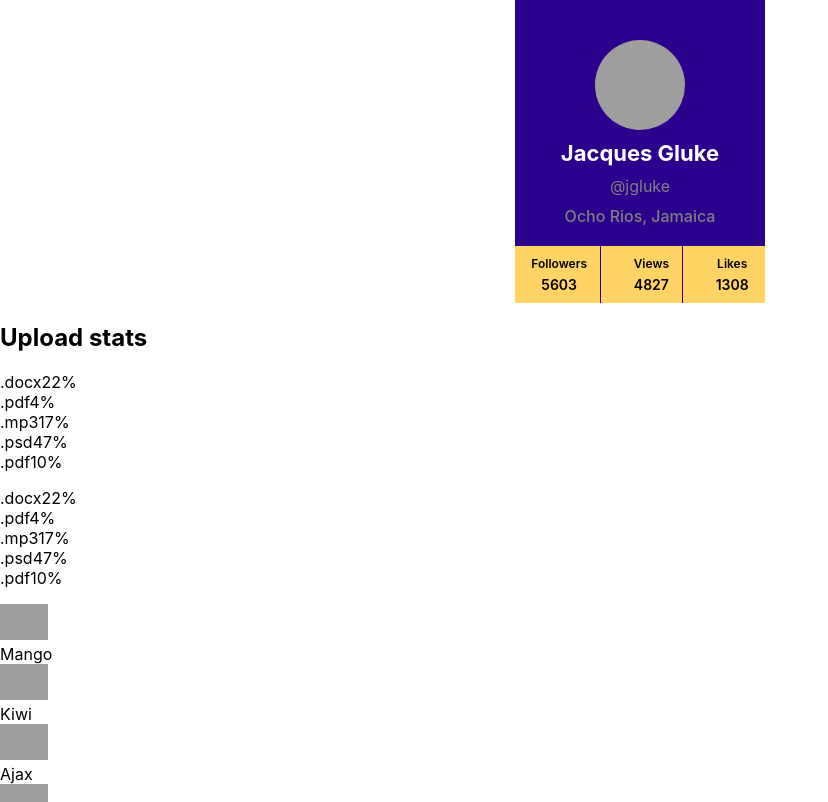
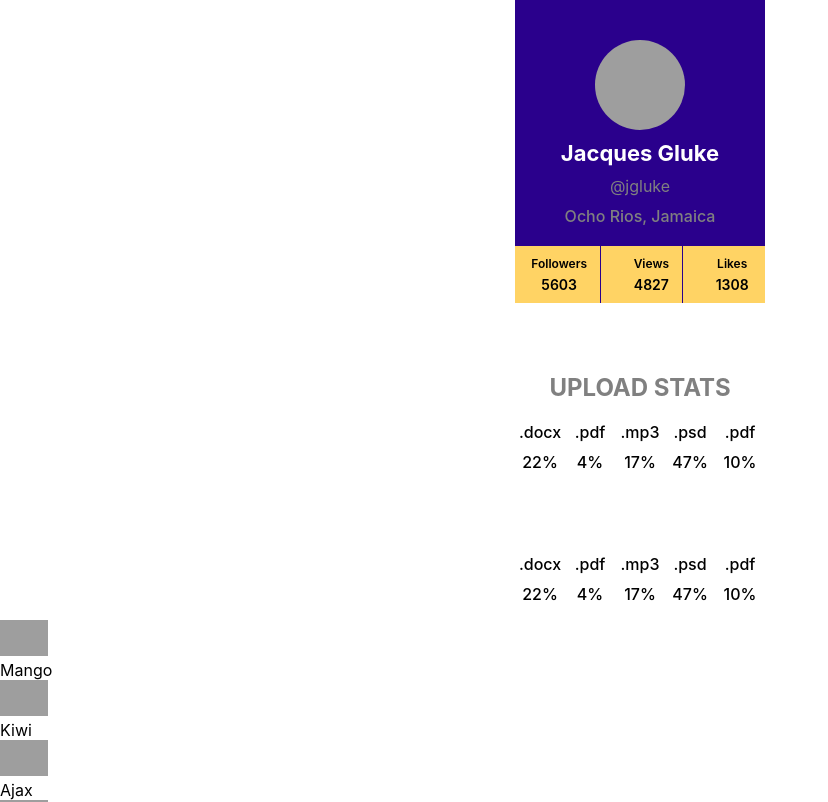
Before and after one commit to simplyNastya/goit-react-hw-01-components, a React (Create React App) app: page / in a window 1280 px wide. Shown: the top 802 px of the page, without its empty margins (0-828 px from the left). Built offline with nearby package versions, Linux system fonts and the light colour scheme; grey boxes are pictures that could not be loaded.

Commit message:
Refactored code
Added style to second task

```diff
--- a/src/components/Statistics/Statistics.jsx
+++ b/src/components/Statistics/Statistics.jsx
@@ -3,15 +3,15 @@ import styles from './statistics.module.css';
 
 const Statistics = ({ title, stats = [] }) => {
   const elements = stats.map(({ id, label, percentage }) => (
-    <li key={id} className="item">
-      <span className="label">{label}</span>
-      <span className="percentage">{percentage}%</span>
+    <li key={id} className={styles.item}>
+      <span className={styles.label}>{label}</span>
+      <span className={styles.percentage}>{percentage}%</span>
     </li>
   ));
   return (
-    <section className="statistics">
-      {title && <h2 className="title">{title}</h2>}
-      <ul className="stat-list">{elements}</ul>
+    <section className={styles.statistics}>
+      {title && <h2 className={styles.title}>{title}</h2>}
+      <ul className={styles.statlist}>{elements}</ul>
     </section>
   );
 };
--- a/src/components/Statistics/statistics.module.css
+++ b/src/components/Statistics/statistics.module.css
@@ -0,0 +1,30 @@
+.statistics {
+    width: 300px;
+    height: 100%;
+    margin: 0 auto;
+
+    padding-top: 50px;
+}
+
+.title {
+    text-transform: uppercase;
+    text-align: center;
+    color: gray;
+}
+
+.statlist {
+    list-style: none;
+    display: flex;
+    justify-content: center;
+
+    font-weight: 500;
+}
+
+.item {
+    display: flex;
+    flex-direction: column;
+    gap: 10px;
+
+    width: 50px;
+    text-align: center;
+}
```
